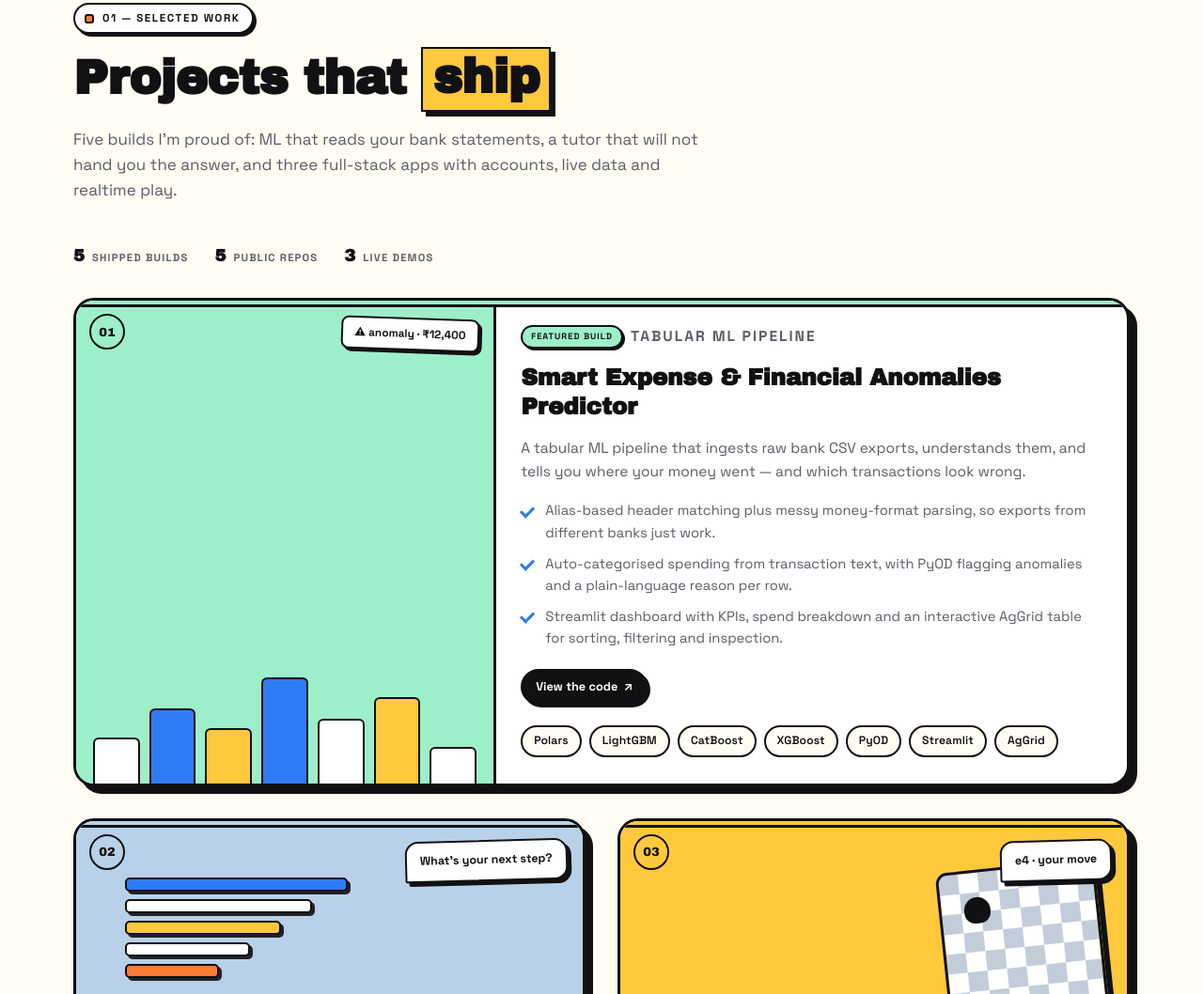
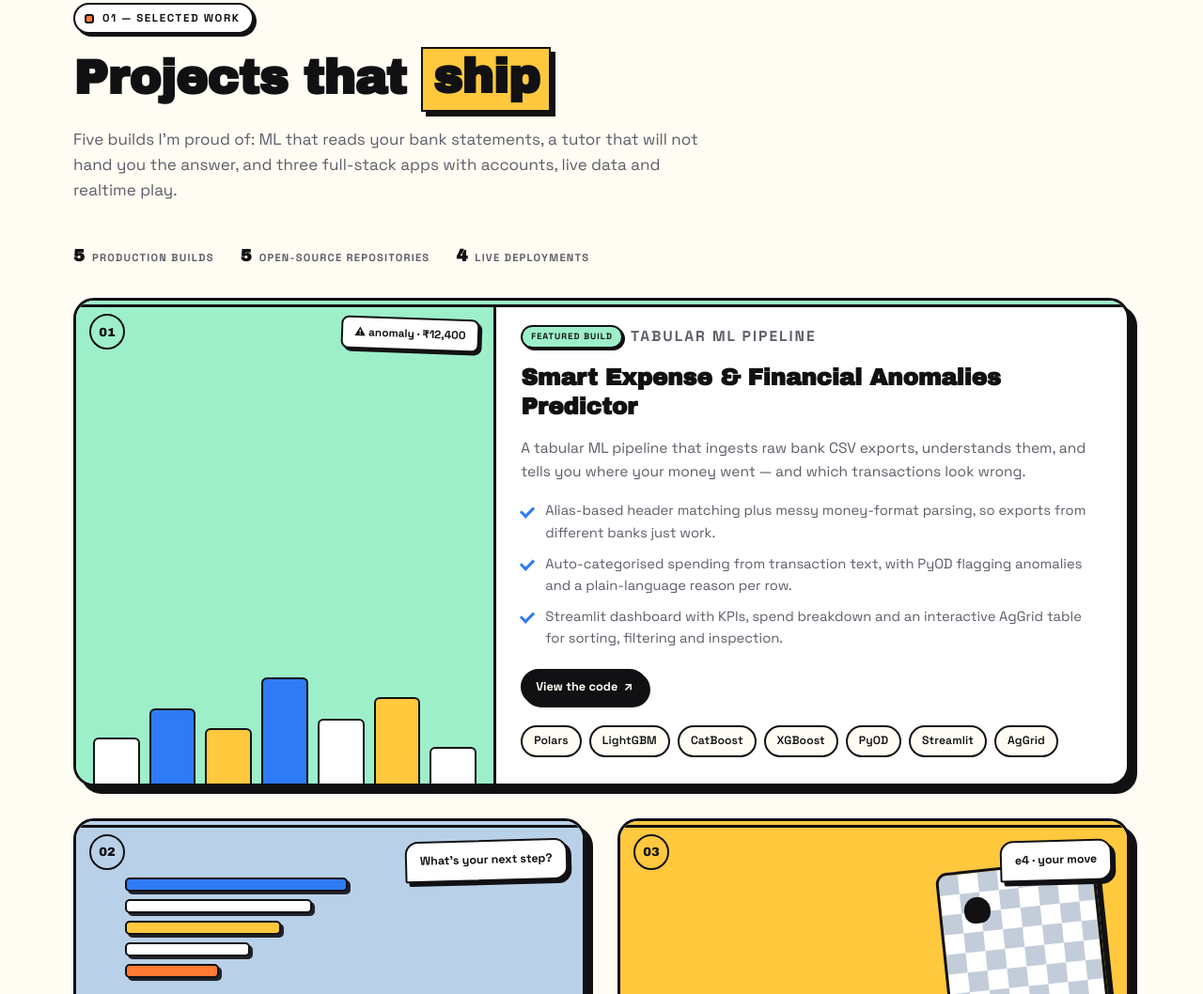
Before and after one commit to soumildeopuria123/portfolio, a plain HTML site: page index.html in a window 1280 px wide. Shown: the part 1055-2113 px from the top of the page at 94% size. Drawn offline with Linux system fonts and the light colour scheme.

Commit message:
Correct the projects summary: four live deployments, sharper labels

```diff
--- a/index.html
+++ b/index.html
@@ -117,9 +117,9 @@
     </header>
 
     <div class="project-meta reveal" aria-label="Projects at a glance">
-      <span><b>5</b> shipped builds</span>
-      <span><b>5</b> public repos</span>
-      <span><b>3</b> live demos</span>
+      <span><b>5</b> Production builds</span>
+      <span><b>5</b> Open-source repositories</span>
+      <span><b>4</b> Live deployments</span>
     </div>
 
     <div class="project-grid">
@@ -698,6 +698,7 @@
         </li>
         </ol>
         <span class="trail-fill" aria-hidden="true"></span>
+
       </div>
 
       <div class="trail-panel" id="trail-panel" role="tabpanel" aria-labelledby="trail-tab-1" tabindex="0">
@@ -777,6 +778,7 @@
       </div>
     </div>
   </section>
+
   <!-- ARCADE -->
   <section class="section" id="games" aria-labelledby="games-title">
     <header class="section-head">
```
